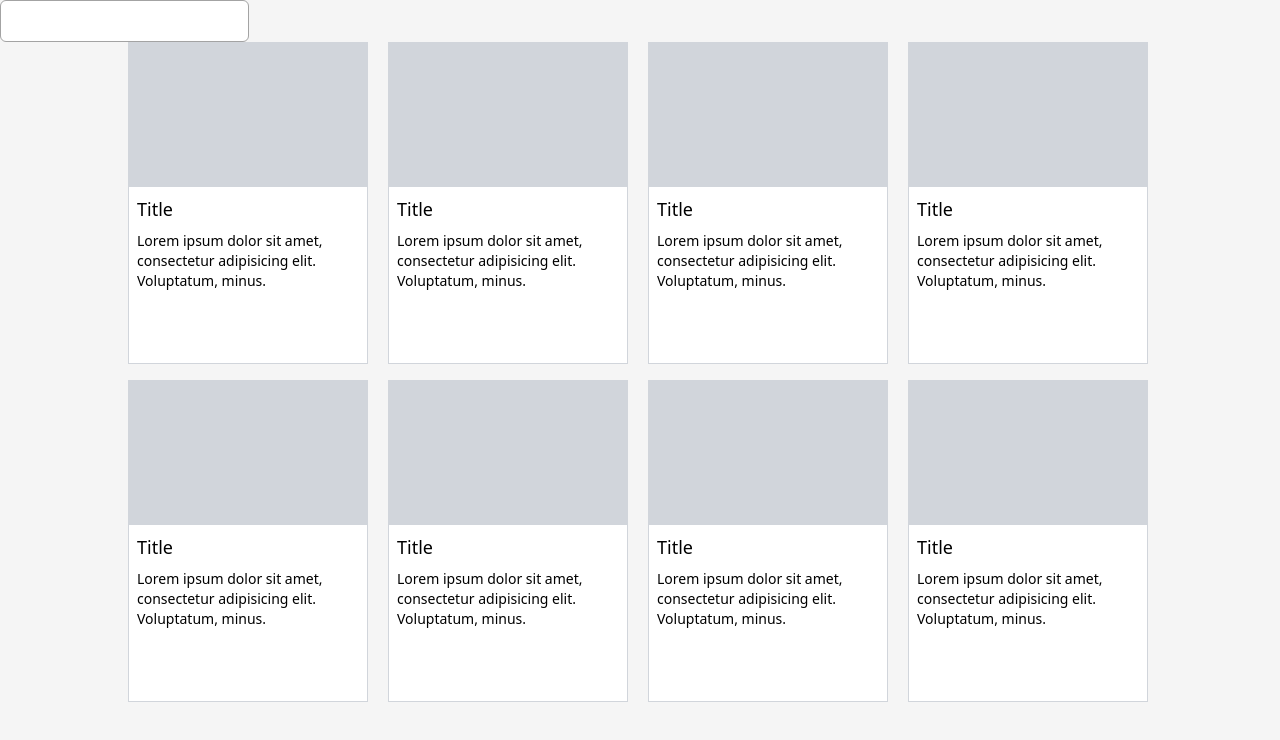
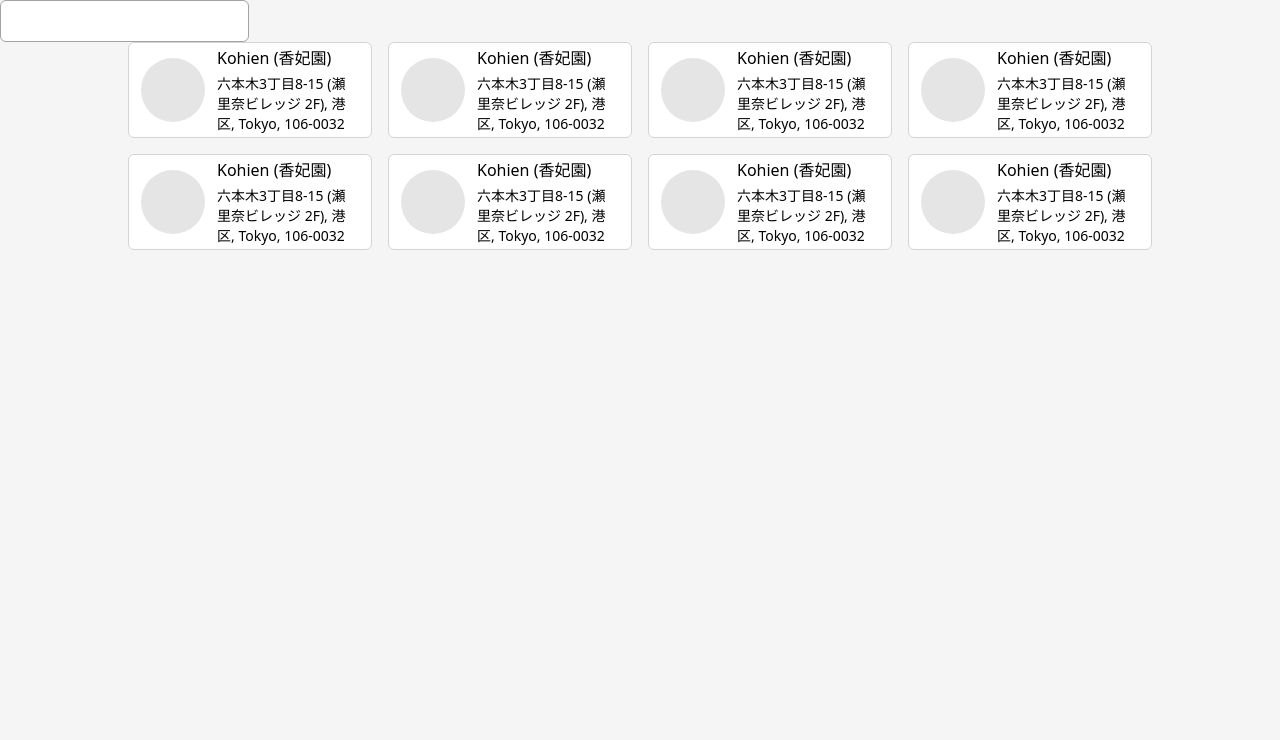
Before and after one commit to marjoforcado/cogentlabs, a Next.js app: page / in a window 1280 px wide. Shown: the top 740 px of the page. Built offline with nearby package versions, Linux system fonts and the light colour scheme; no server answers.

Commit message:
Update ui

```diff
--- a/ui/components/Card/Card.tsx
+++ b/ui/components/Card/Card.tsx
@@ -1,26 +1,16 @@
-import classNames from "classnames";
-import Image from "next/image";
 import Text from "../Text";
-
 import styles from "./styles.module.scss";
 
-type PropsType = {
-  isLoading?: boolean;
-};
-
-const Card = (props: PropsType) => {
-  return (
+const Card = () => (
   <div className={styles["card"]}>
-      <div className={styles["card__media"]}>{/* <Image /> */}</div>
+    <div className={styles["card__media"]}></div>
     <div className={styles["card__body"]}>
-        <Text size="lg">Title</Text>
+      <Text>Kohien (香妃園)</Text>
       <Text size="sm">
-          Lorem ipsum dolor sit amet, consectetur adipisicing elit. Voluptatum,
-          minus.
+        六本木3丁目8-15 (瀬里奈ビレッジ 2F), 港区, Tokyo, 106-0032
       </Text>
     </div>
   </div>
 );
-};
 
 export default Card;
--- a/ui/components/Card/styles.module.scss
+++ b/ui/components/Card/styles.module.scss
@@ -1,23 +1,11 @@
 .card {
-  @apply border border-gray-300 flex flex-col w-60;
-
-  &--is-loading {
-    @apply animate-pulse;
-  }
+  @apply max-w-sm h-24 border p-3 border-neutral-300 bg-white flex gap-3 items-center rounded-md;
 
   &__media {
-    @apply h-36 bg-gray-300 relative overflow-hidden;
+    @apply h-16 w-16 bg-neutral-200 rounded-full flex-none;
   }
 
   &__body {
-    @apply h-44 bg-white flex flex-col gap-2 p-2;
-  }
-
-  &__loader {
-    @apply h-2 rounded-md bg-gray-300;
-
-    &--title {
-      @apply w-1/2;
-    }
+    @apply flex flex-col gap-1;
   }
 }
```
Lines whose indentation alone changed are shown as unchanged.
